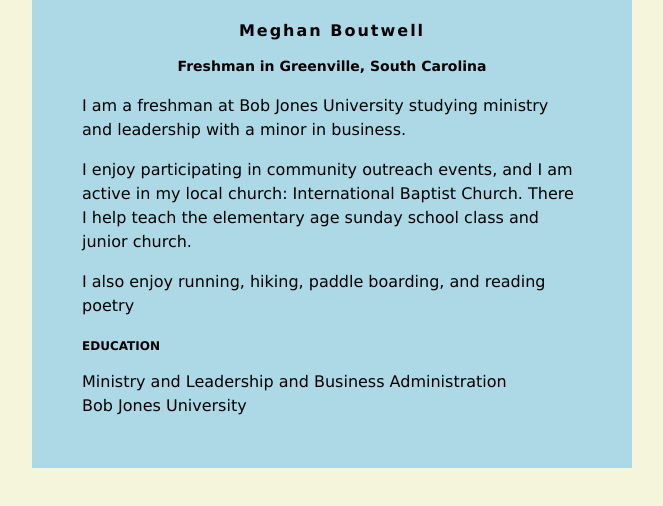
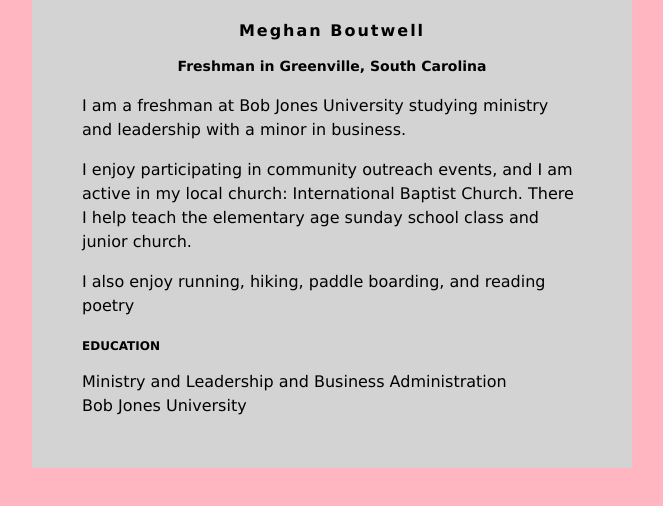
Before and after one commit to mbout2020/mbout2020.github.io, a plain HTML site: page index.html in a window 1280 px wide. Shown: the whole page, without its empty margins (308-971 px from the left). Drawn offline with Linux system fonts and the light colour scheme.

Commit message:
Update index.html

```diff
--- a/index.html
+++ b/index.html
@@ -2,11 +2,11 @@
 <head>
 <style>
 body {
-    background: beige;
+    background: lightpink;
     font-family: Verdana;
 }
 #content {
-    background: lightblue;
+    background: lightgrey;
     min-width: 200px;
     max-width: 500px;
     padding: 50px;
```
